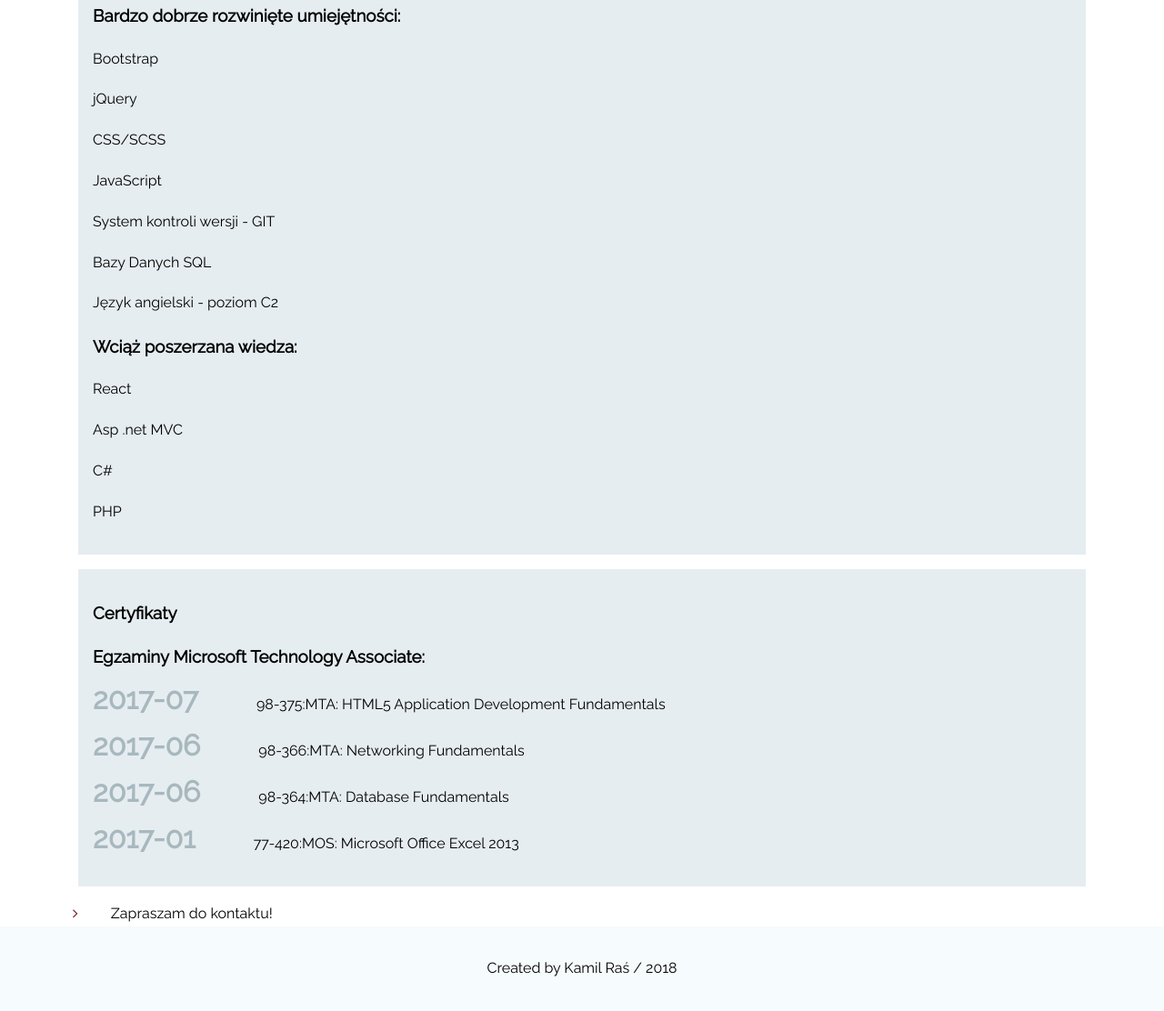
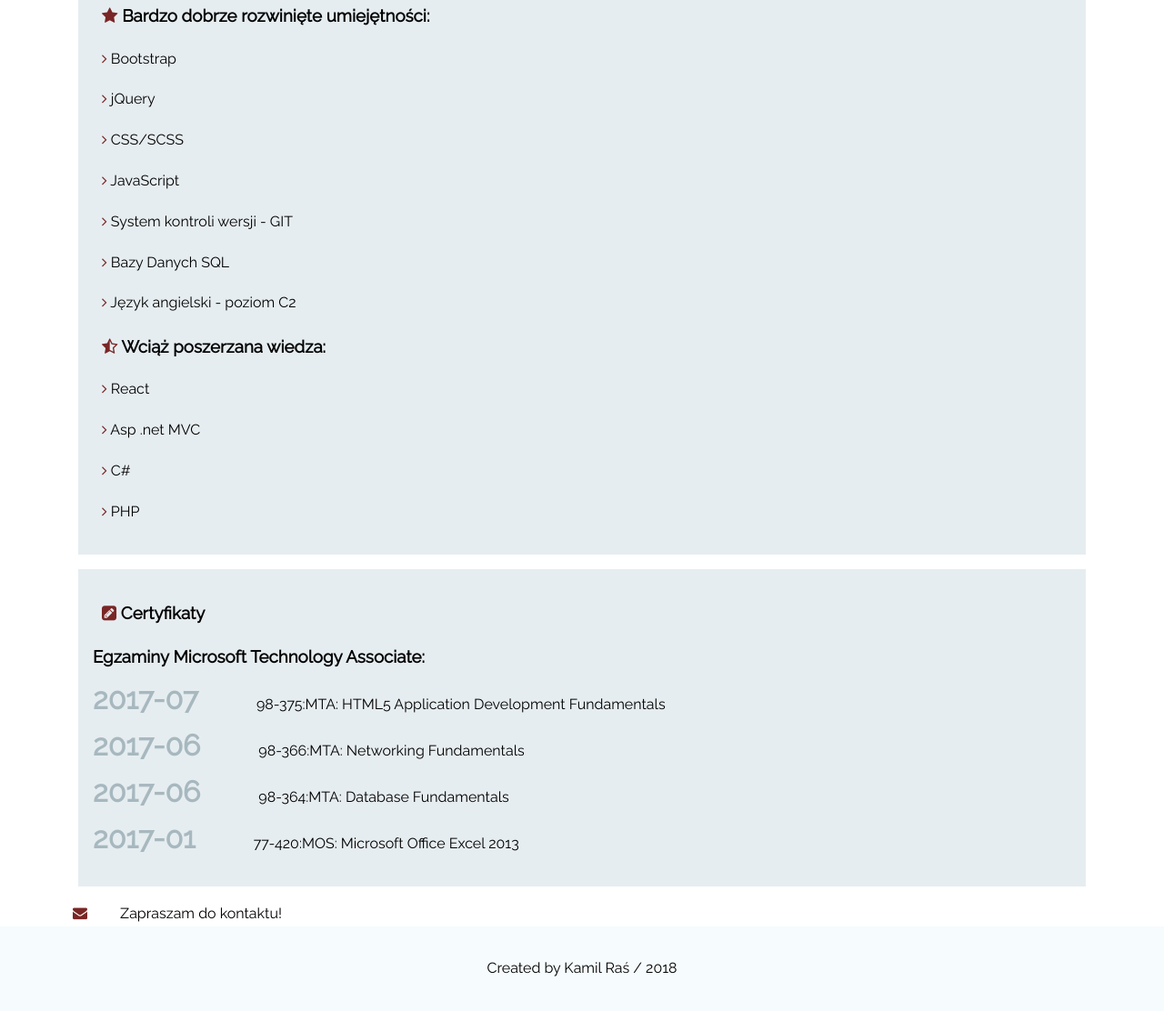
Before and after one commit to kamilras/Portfolio, a plain HTML site: page index.html in a window 1280 px wide. Shown: the part 755-1867 px from the top of the page at 91% size. Drawn offline with Linux system fonts and the light colour scheme.

Commit message:
dodanie ikon fontawesome do tytułów

```diff
--- a/css/style.css
+++ b/css/style.css
@@ -93,6 +93,11 @@ footer {
   color: rgb(122, 38, 38);
 }
 
+a:link{
+  text-decoration: none;
+  color: black;
+}
+
 @media only screen and (min-width: 760px)
 {
   .media ul{
--- a/index.html
+++ b/index.html
@@ -33,7 +33,7 @@
 		<main>
 			<!--Education -->
 			<section data-aos="fade-left">
-				<h2>Moja edukacja związana z programowaniem:</h2>
+				<h2><i class="fa fa-graduation-cap"></i> Moja edukacja związana z programowaniem:</h2>
 						<div class='title' data-aos="fade-left">
 								<h3><span>2016-2020</span>Wyższa Szkoła Ekonomii i Informatyki w Krakowie</h3>
 						</div>
@@ -43,25 +43,25 @@
 			</section>
 			<!-- Skilss -->
 			<section data-aos="fade-left">
-				<h3 data-aos="fade-left">Bardzo dobrze rozwinięte umiejętności:</h3>
-				<p>Bootstrap</p>
-				<p>jQuery</p>
-				<p>CSS/SCSS</p>
-				<p>JavaScript</p>
-				<p>System kontroli wersji - GIT</p>
-				<p>Bazy Danych SQL</p>
-				<p>Język angielski - poziom C2</p>
+				<h3 data-aos="fade-left"><i class="fa fa-star"></i> Bardzo dobrze rozwinięte umiejętności:</h3>
+				<p><i class="fa fa-angle-right"></i> Bootstrap</p>
+				<p><i class="fa fa-angle-right"></i> jQuery</p>
+				<p><i class="fa fa-angle-right"></i> CSS/SCSS</p>
+				<p><i class="fa fa-angle-right"></i> JavaScript</p>
+				<p><i class="fa fa-angle-right"></i> System kontroli wersji - GIT</p>
+				<p><i class="fa fa-angle-right"></i> Bazy Danych SQL</p>
+				<p><i class="fa fa-angle-right"></i> Język angielski - poziom C2</p>
 
-				<h3 data-aos="fade-left">Wciąż poszerzana wiedza:</h3>
-				<p>React</p>
-				<p>Asp .net MVC</p>
-				<p>C#</p>
-				<p>PHP</p>
+				<h3 data-aos="fade-left"><i class="fa fa-star-half-o"></i> Wciąż poszerzana wiedza:</h3>
+				<p><i class="fa fa-angle-right"></i> React</p>
+				<p><i class="fa fa-angle-right"></i> Asp .net MVC</p>
+				<p><i class="fa fa-angle-right"></i> C#</p>
+				<p><i class="fa fa-angle-right"></i> PHP</p>
 
 			</section>
 			<!-- Certificats -->
 			<section data-aos="fade-left">
-				<h3>Certyfikaty</h3>
+				<h3><i class="fa fa-pencil-square"></i> Certyfikaty</h3>
 	        <div class='Title' data-aos="fade-left">
 	          <h3>Egzaminy Microsoft Technology Associate:</h3>
 	        </div>
@@ -73,7 +73,7 @@
 	        </div>
 			</section>
 			<!-- Last sentence -->
-			<p class="center" data-aos="fade-left"><span class="fa fa-angle-right"></span> Zapraszam do kontaktu!</p>
+			<p class="center" data-aos="fade-left"> <a href="http://www.linkedin.com/in/kamil-ra%C5%9B-a73160a6/"><span class="fa fa-envelope"></span> Zapraszam do kontaktu!</a></p>
 
 		</main>
 		<footer>
```
